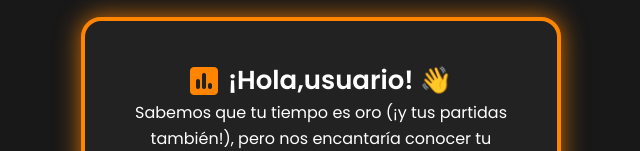
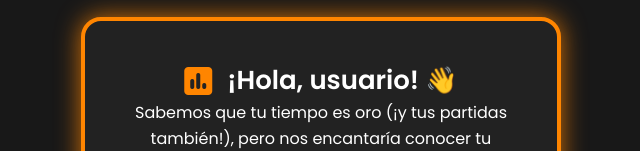
Before and after one commit to JP2140/Encuesta-Drunkers, a plain HTML site: page Encuesta HTML/index.html in a window 1280 px wide. Shown: the part 248-399 px from the top of the page, without its empty margins (319-959 px from the left). Drawn offline with Linux system fonts and the light colour scheme.

Commit message:
Update index.html

```diff
--- a/Encuesta HTML/index.html
+++ b/Encuesta HTML/index.html
@@ -44,11 +44,16 @@
             display: flex;
             align-items: center;
             justify-content: center;
+            flex-wrap: wrap;
         }
         h2 i {
-            margin-right: 10px;
             font-size: 32px;
             color: #ff8500;
+            margin-right: 10px;
+        }
+        h2 span {
+            display: inline-block;
+            margin-left: 5px; /* Espaciado entre los elementos */
         }
         p {
             font-size: 16px;
@@ -110,7 +115,7 @@
     <img src="logo-drunk.png" alt="Logo de Drunkers" class="logo"> <!-- Logo fuera del cuadro -->
 
     <div class="container">
-        <h2><i class="fas fa-poll"></i> ¡Hola, <span id="nombreUsuario">usuario</span>! 👋</h2>
+        <h2><i class="fas fa-poll"></i> <span>¡Hola, usuario! 👋</span></h2>
         <p>Sabemos que tu tiempo es oro (¡y tus partidas también!), pero nos encantaría conocer tu opinión para hacer de <b>Drunkers</b> un espacio aún mejor para ti.</p>
         <div class="list">
             <p>✅ Es solo 1 minutito (2 preguntas superrápidas)</p>
```
